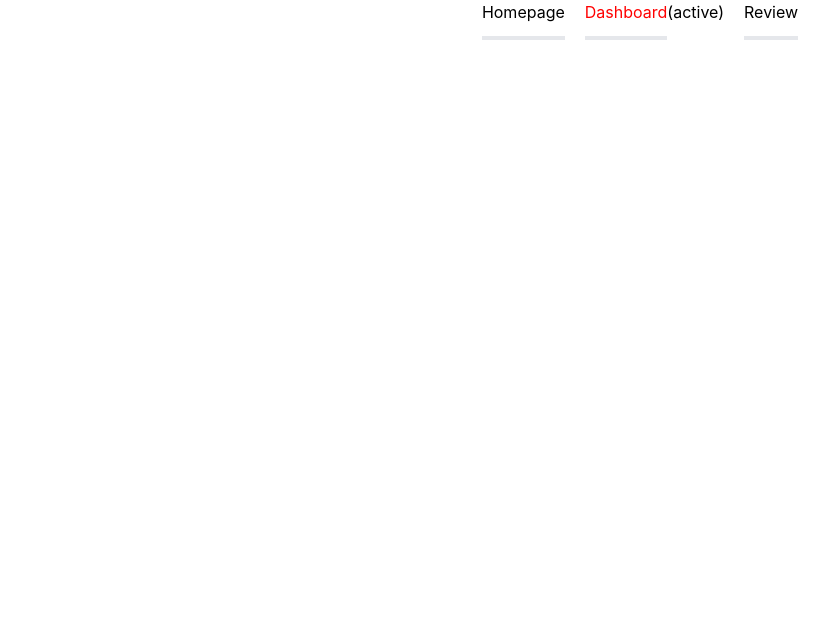
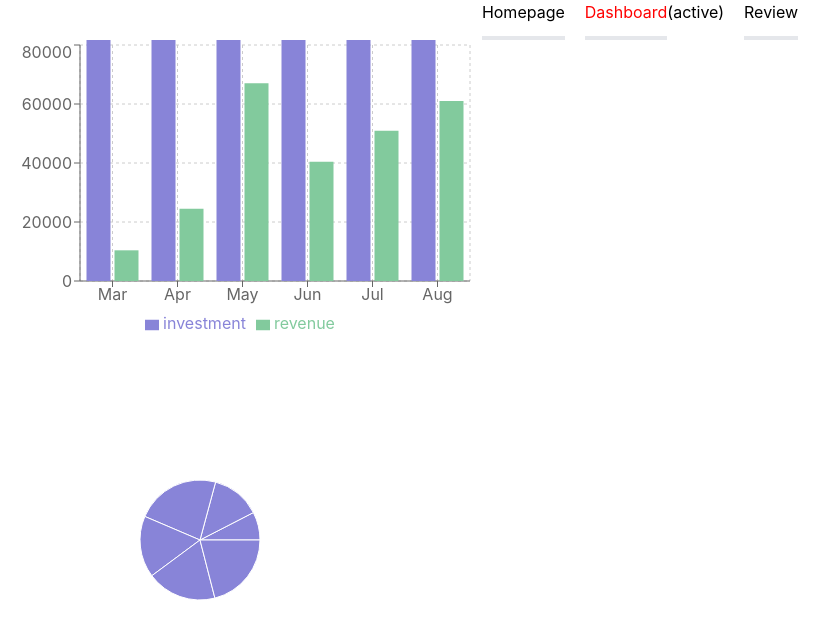
Before and after one commit to tanimpersonal/4t-graphic, a React (Create React App) app: page /dashboard in a window 1280 px wide. Shown: the top 638 px of the page, without its empty margins (0-839 px from the left). Built offline with nearby package versions, Linux system fonts and the light colour scheme; no server answers.

Commit message:
barchart added

```diff
--- /dev/null
+++ b/src/components/Chart/Chart.js
@@ -0,0 +1,91 @@
+import React from "react";
+import {
+  Bar,
+  BarChart,
+  CartesianGrid,
+  Legend,
+  Pie,
+  PieChart,
+  Tooltip,
+  XAxis,
+  YAxis,
+} from "recharts";
+const Chart = () => {
+  const data = [
+    {
+      month: "Mar",
+      investment: 100000,
+      sell: 241,
+      revenue: 10401,
+    },
+    {
+      month: "Apr",
+      investment: 200000,
+      sell: 423,
+      revenue: 24500,
+    },
+    {
+      month: "May",
+      investment: 500000,
+      sell: 726,
+      revenue: 67010,
+    },
+    {
+      month: "Jun",
+      investment: 500000,
+      sell: 529,
+      revenue: 40405,
+    },
+    {
+      month: "Jul",
+      investment: 600000,
+      sell: 601,
+      revenue: 50900,
+    },
+    {
+      month: "Aug",
+      investment: 700000,
+      sell: 670,
+      revenue: 61000,
+    },
+  ];
+  return (
+    <div>
+      <div className="barchart">
+        <BarChart
+          width={500}
+          height={300}
+          data={data}
+          margin={{
+            top: 5,
+            right: 30,
+            left: 20,
+            bottom: 5,
+          }}
+        >
+          <CartesianGrid strokeDasharray="3 3" />
+          <XAxis dataKey="month" />
+          <YAxis dataKey="revenue" />
+          <Tooltip />
+          <Legend />
+          <Bar dataKey="investment" fill="#8884d8" />
+          <Bar dataKey="revenue" fill="#82ca9d" />
+        </BarChart>
+      </div>
+      <div className="piechart">
+        <PieChart width={400} height={400}>
+          <Pie
+            data={data}
+            dataKey="sell"
+            cx="50%"
+            cy="50%"
+            outerRadius={60}
+            fill="#8884d8"
+          />
+        </PieChart>
+      </div>
+    </div>
+  );
+};
+
+export default Chart;
--- a/src/components/Dashboard/Dashboard.js
+++ b/src/components/Dashboard/Dashboard.js
@@ -1,10 +1,13 @@
 import React from "react";
 import useChartData from "../../utility/useChartData";
+import Chart from "../Chart/Chart";
 
 const Dashboard = () => {
-  const [charts, setCharts] = useChartData();
-  console.log(charts);
-  return <div></div>;
+  return (
+    <div>
+      <Chart></Chart>
+    </div>
+  );
 };
 
 export default Dashboard;
```
